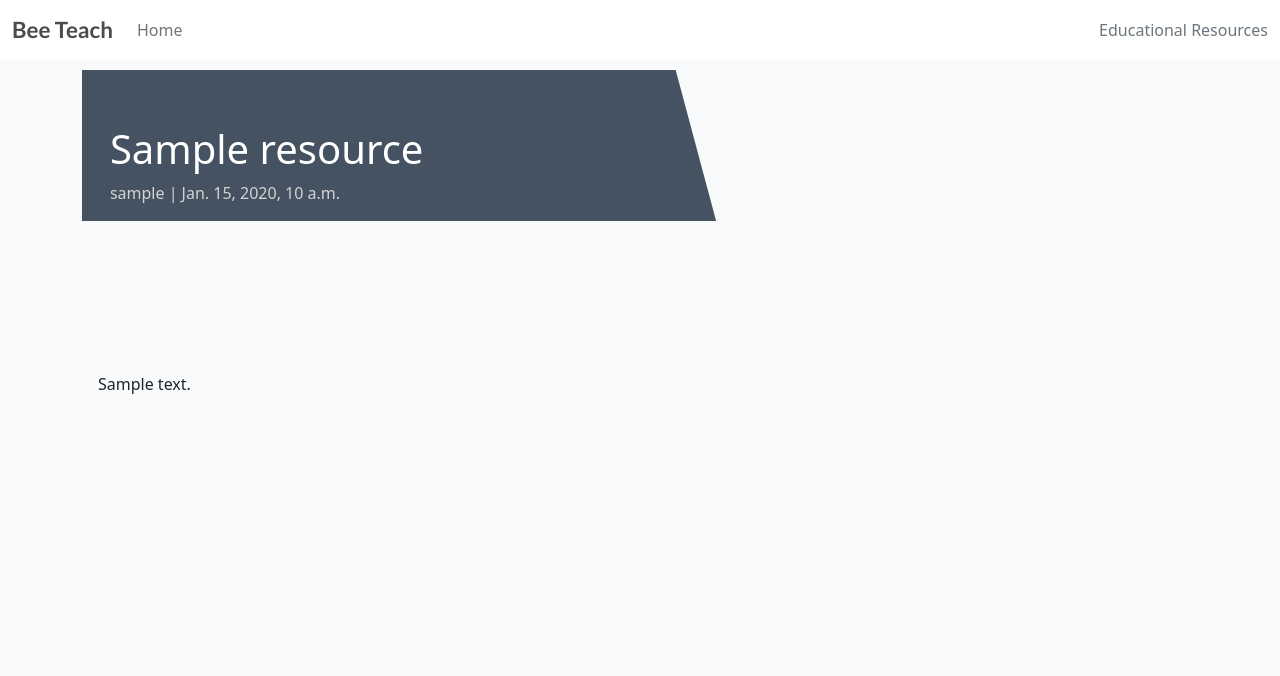
After one commit to KyleMardell/bee-teach, a Django app: a page that uses templates/base.html in a window 1280 px wide. The commit adds this page. Shown: the top 676 px of the page. Run offline with Django 5.2, Linux system fonts and the light colour scheme; tables that the repository leaves empty hold one stand-in row (values such as "Sample post").

Commit message:
Add initial resource detail page.

```diff
--- a/post/templates/post/index.html
+++ b/post/templates/post/index.html
@@ -18,7 +18,7 @@
                                     <p class="author">Author: {{ resource.author }}</p>
                                 </div>
                             </div>
-                            <a href="#" class="post-link">
+                            <a href="{% url 'resource_detail' resource.slug %}" class="post-link">
                                 <h2 class="card-title">{{ resource.title }}</h2>
                             </a>
 
--- /dev/null
+++ b/post/templates/post/resource_detail.html
@@ -0,0 +1,39 @@
+{% extends 'base.html' %}
+
+{% load static %}
+
+{% block content %}
+
+<div class="masthead">
+    <div class="container">
+        <div class="row g-0">
+            <div class="col-md-6 masthead-text">
+                <!-- Post title goes in these h1 tags -->
+                <h1 class="post-title">{{ resource.title }}</h1>
+                <!-- Post author goes before the | the post's created date goes after -->
+                <p class="post-subtitle">{{ resource.author }} | {{ resource.created_on }}</p>
+            </div>
+            <div class="d-none d-md-block col-md-6 masthead-image">
+                <!--
+                <img src="{% static 'images/default.jpg' %}" class="scale" alt="placeholder">
+                -->
+            </div>
+        </div>
+    </div>
+</div>
+
+<div class="container">
+    <div class="row">
+        <div class="col card mb-4  mt-3 left  top">
+            <div class="card-body">
+                <!-- The post content goes inside the card-text. -->
+                <!-- Use the | safe filter inside the template tags -->
+                <p class="card-text">
+                    {{ resource.content | safe }}
+                </p>
+            </div>
+        </div>
+    </div>
+</div>
+
+{% endblock content %}
--- a/post/urls.py
+++ b/post/urls.py
@@ -2,5 +2,6 @@ from . import views
 from django.urls import path
 
 urlpatterns = [
+    path('<slug:slug>/', views.resource_detail, name='resource_detail'),
     path('', views.ResourceList.as_view(), name='home'),
 ]
--- a/post/views.py
+++ b/post/views.py
@@ -1,4 +1,4 @@
-from django.shortcuts import render
+from django.shortcuts import render, get_object_or_404
 from django.views import generic
 from .models import Resource
 
@@ -8,3 +8,27 @@ class ResourceList(generic.ListView):
     queryset = Resource.objects.filter(status=1)
     template_name = "post/index.html"
     paginate_by = 6
+
+
+def resource_detail(request, slug):
+    """
+    Display an individual :model:`blog.Post`.
+
+    **Context**
+
+    ``post``
+        An instance of :model:`blog.Post`.
+
+    **Template:**
+
+    :template:`blog/post_detail.html`
+    """
+
+    queryset = Resource.objects.filter(status=1)
+    resource = get_object_or_404(queryset, slug=slug)
+
+    return render(
+        request,
+        "post/resource_detail.html",
+        {"resource": resource},
+    )
--- /dev/null
+++ b/static/js/script.js
@@ -0,0 +1 @@
+console.log("Hello World!");
--- a/templates/base.html
+++ b/templates/base.html
@@ -66,7 +66,8 @@
 
     <script src="https://cdn.jsdelivr.net/npm/bootstrap@5.0.1/dist/js/bootstrap.bundle.min.js"
         integrity="sha384-gtEjrD/SeCtmISkJkNUaaKMoLD0//ElJ19smozuHV6z3Iehds+3Ulb9Bn9Plx0x4" crossorigin="anonymous">
-        </script>
+    </script>
+    <script src="{% static 'js/script.js' %}"></script>
 </body>
 
 </html>
```
Also changed, not shown: 1 other file.
